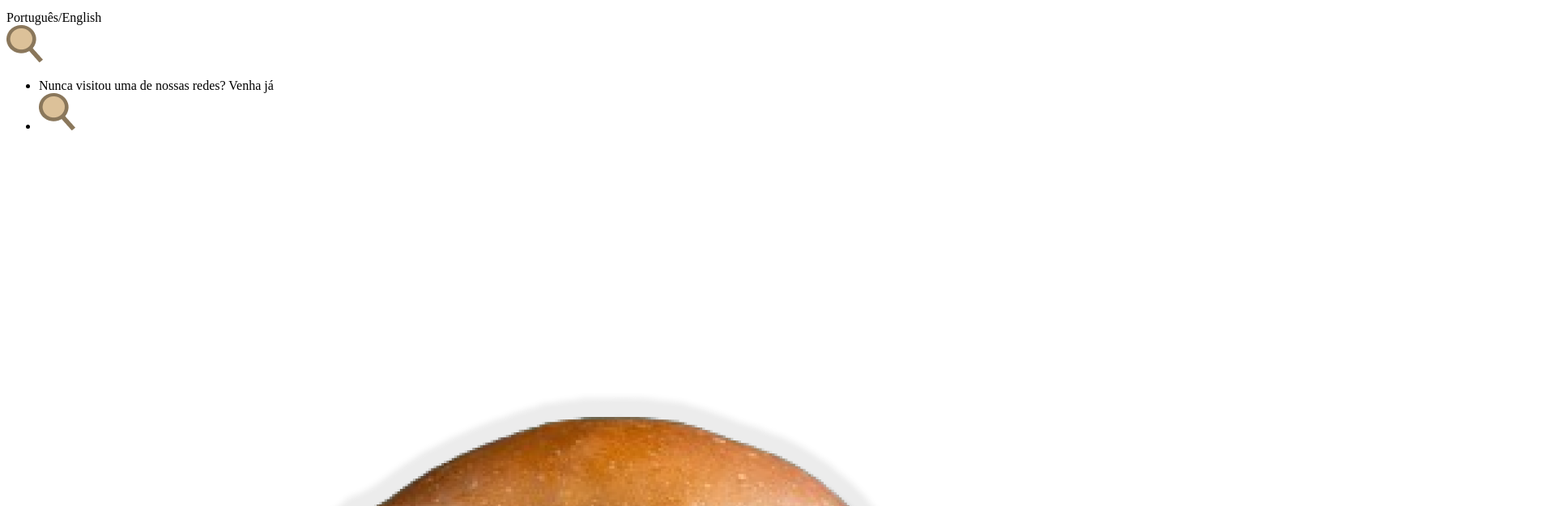
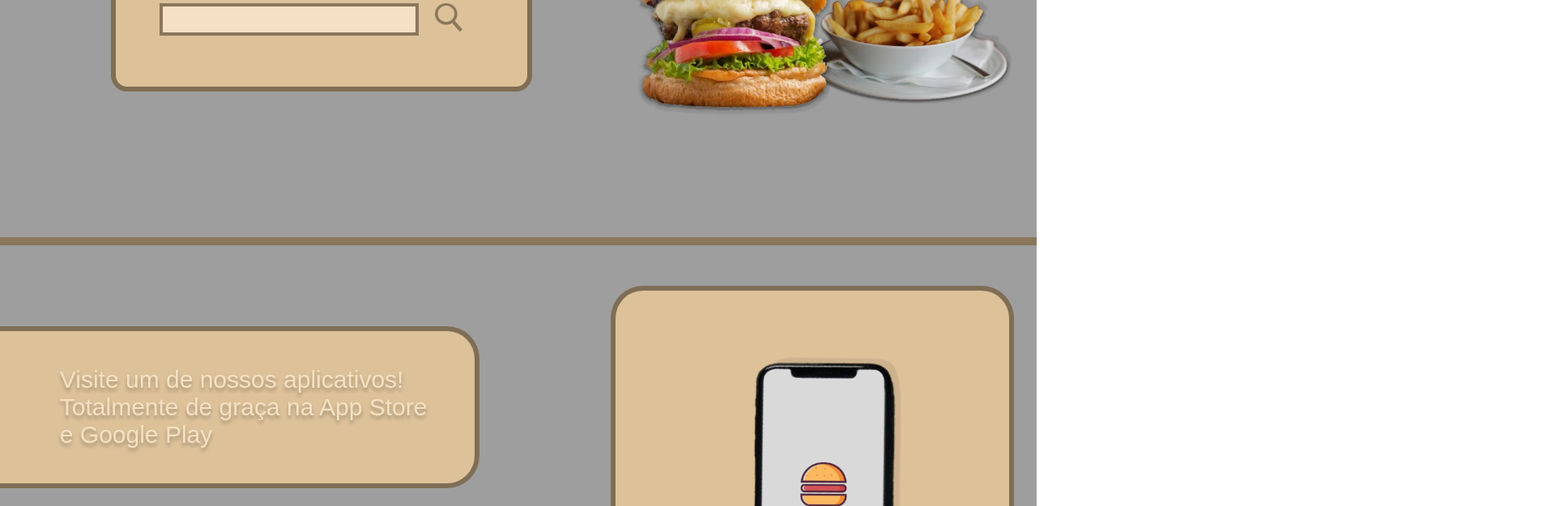
Before and after one commit to DiogoLdS/BurgersBurger, a plain HTML site: page html/index.html in a window 1280 px wide. Shown: the part 547-1172 px from the top of the page at 81% size, 1920 px wide, since content can reach past the window. Drawn offline with Linux system fonts and the light colour scheme; the site is published under a folder, as on GitHub Pages, so addresses that start at the root find nothing; files whose address does not match are found by name; a web font is replaced by a local one.

Commit message:
Update index.html

```diff
--- a/html/index.html
+++ b/html/index.html
@@ -7,7 +7,7 @@
     <link rel="preconnect" href="https://fonts.googleapis.com">
 <link rel="preconnect" href="https://fonts.gstatic.com" crossorigin>
 <link href="https://fonts.googleapis.com/css2?family=Jockey+One&family=Jolly+Lodger&family=Jomhuria&display=swap" rel="stylesheet">
- <link rel=STYLESHEET type="text/css" href="/css/style.css">
+ <link rel=STYLESHEET type="text/css" href="../css/style.css">
  </head>
  <body>
   <div class="linha"></div>
```
